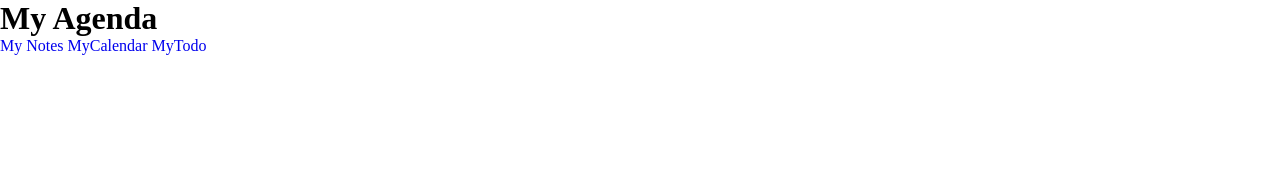
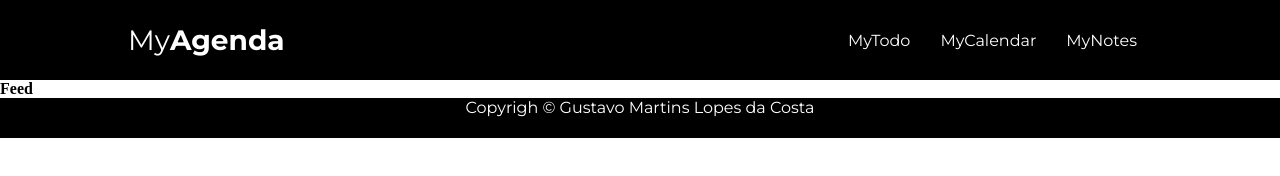
Before and after one commit to gustavoLuuD/MyAgenda, a plain HTML site: page index.html in a window 1280 px wide. Drawn offline with Linux system fonts and the light colour scheme.

Commit message:
Update basic stuff

```diff
--- a/index.html
+++ b/index.html
@@ -5,18 +5,27 @@
     <meta name="viewport" content="width=device-width, initial-scale=1.0">
     <title>MyAgenda</title>
     <link rel="stylesheet" type="text/css" href="style.css">
+    <link rel="preconnect" href="https://fonts.gstatic.com">
+    <link href="https://fonts.googleapis.com/css2?family=Montserrat:wght@400;700&display=swap" rel="stylesheet">
 </head>
 <body>
     <header>
-        <h1>My Agenda</h1>
-        <nav>
-            <ul>
-                <li><a href="#">My Notes</a></li>
-                <li><a href="#">MyCalendar</a></li>
-                <li><a href="#">MyTodo</a></li>
-            </ul>
-        </nav>
+        <div class="inner-header">
+            <div class="logo-container">
+                <h1>My<strong>Agenda</strong</h1>
+            </div>
+                <ul class="navigation">
+                    <a href="#"><li>MyTodo</li></a>
+                    <a href="#"><li>MyCalendar</li></a>
+                    <a href="#"><li>MyNotes</li></a>
+                </ul>
+        </div>
     </header>
-
+    <main>
+        Feed
+    </main>
+    <footer>
+        <p>Copyrigh	&copy; Gustavo Martins Lopes da Costa</p>
+    </footer>
 </body>
 </html>
--- a/style.css
+++ b/style.css
@@ -4,6 +4,71 @@
     list-style-type: none;
     text-decoration: none;
 }
-nav li{
+header{
+    display: block;
+    background-color: #000000;
+    width: 100%;
+    height: 80px;
+}
+.inner-header{
+    width: 80%;
+    display: block;
+
+    height: 100%;
+    margin: 0 auto;
+}
+header h1, a{
+    color: #FFFFFF;
+}
+.logo-container{
+    display: block;
+    height: 100%;
+    float: left;
+    display: table;
+}
+.logo-container h1{
+    color: white;
+    display: table-cell;
+    vertical-align: middle;
+    font-size:28px;
+    font-family: 'Montserrat', sans-serif;
+    font-weight: 400;
+}
+.logo-container h1 strong{
+    font-weight: 700;
+    font-size: 28px;
+}
+.navigation{
+    float: right;
+    height: 100%;
+}
+.navigation a{
+    height: 100%;
+    float: left;
+    display: table;
+    padding: 0 15px;
+}
+.navigation a li{
+    display: table-cell;
+    vertical-align: middle;
+    font-family: 'Montserrat', sans-serif;
+    font-weight: 400;
+}
+
+.navigation li{
     display: inline;
 }
+footer{
+    width: 100%;
+    height: 40px;
+    text-align: center;
+    background-color: #000000;
+
+}
+footer p{
+    font-family: 'Montserrat', sans-serif;
+    font-size: 16px;
+    font-weight: 400;
+    color:#FFFFFF;
+    vertical-align: center;
+}
```
